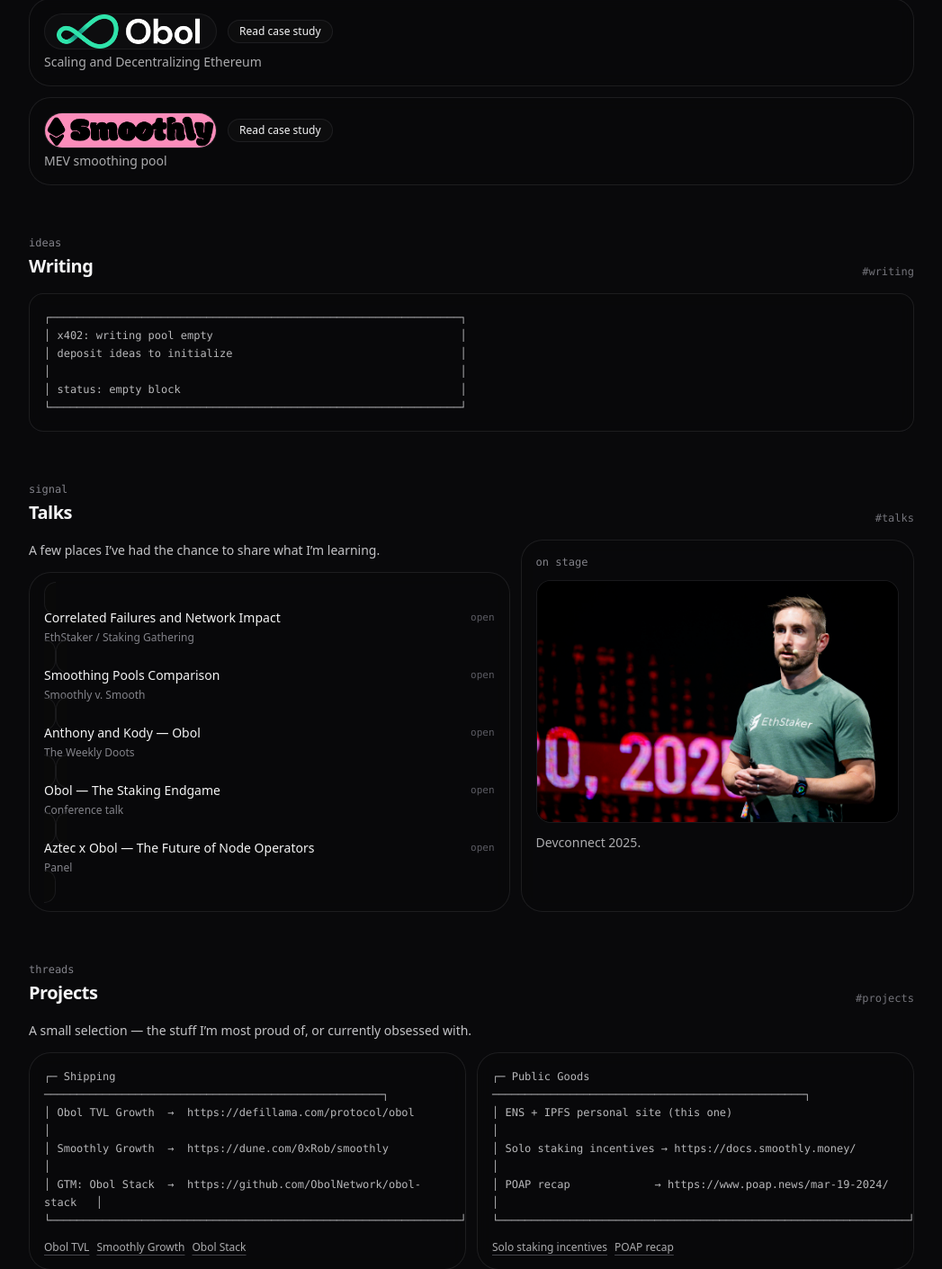
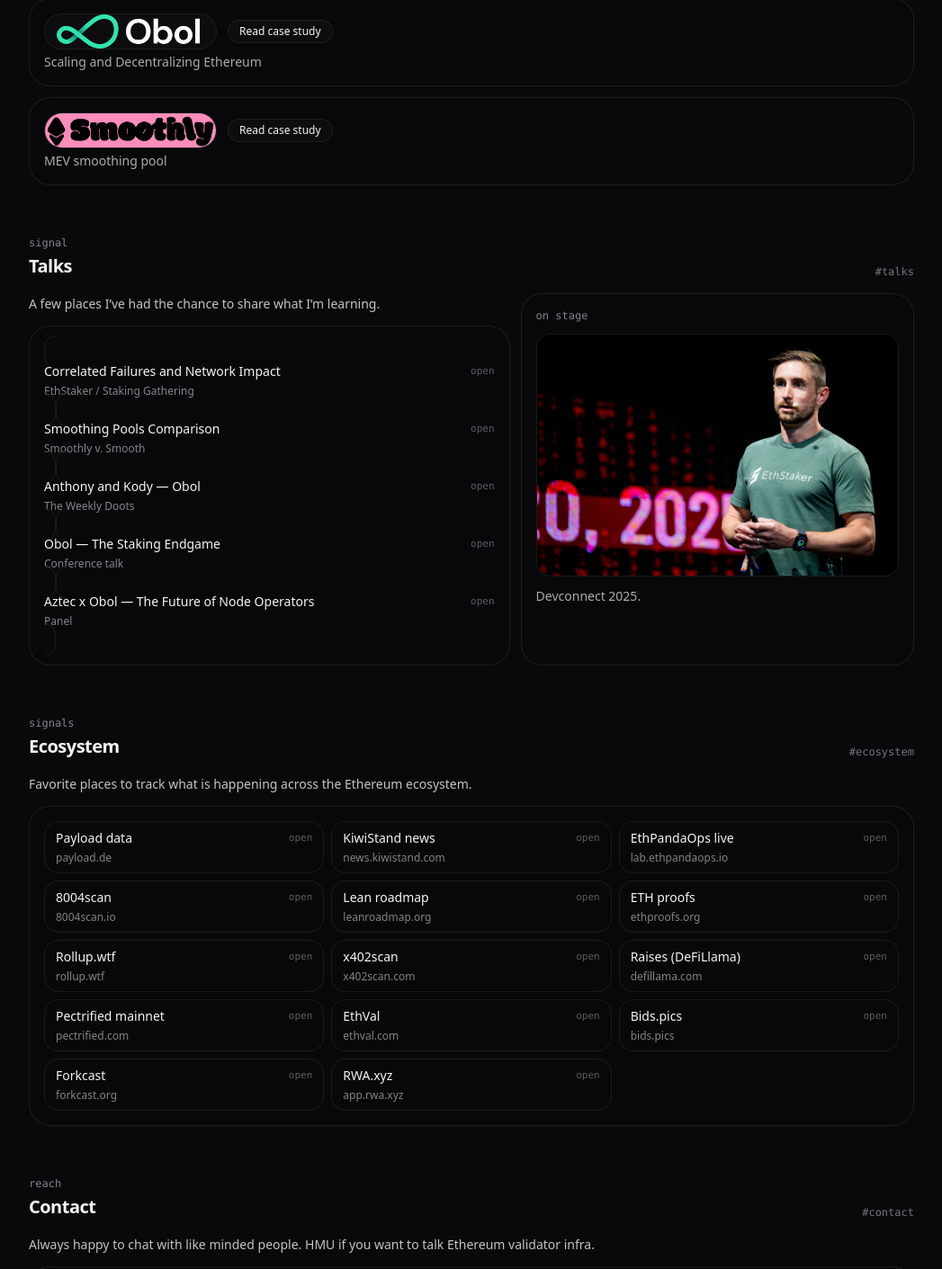
Before and after one commit to ksale001/kody-eth, a React (Vite) app: page / in a window 1280 px wide. Shown: the part 1330-2741 px from the top of the page at 90% size, without its empty margins (116-1163 px from the left). Built offline with nearby package versions, Linux system fonts and the light colour scheme.

Commit message:
chore: hide writing and projects sections

```diff
--- a/src/pages/Home.jsx
+++ b/src/pages/Home.jsx
@@ -19,9 +19,7 @@
   { key: "a", id: "about", label: "About" },
   { key: "h", id: "journey", label: "How I Got Here" },
   { key: "w", id: "work", label: "Work" },
-  { key: "r", id: "writing", label: "Writing" },
   { key: "t", id: "talks", label: "Talks" },
-  { key: "p", id: "projects", label: "Projects" },
   { key: "c", id: "contact", label: "Contact" },
 ];
 
@@ -41,9 +39,7 @@
     about: null,
     journey: null,
     work: null,
-    writing: null,
     talks: null,
-    projects: null,
     contact: null,
   });
 
@@ -519,19 +515,6 @@
           </div>
         </SectionBlock>
 
-        <SectionBlock id="writing" title="Writing" kicker="ideas" setRef={(el) => (refs.current.writing = el)}>
-          <div className="rounded-2xl border border-zinc-800/70 bg-zinc-950/45 p-4 backdrop-blur">
-            <pre className="whitespace-pre-wrap font-mono text-[12px] leading-5 text-zinc-200/80">
-{`┌───────────────────────────────────────────────────────────────┐
-│ x402: writing pool empty                                      │
-│ deposit ideas to initialize                                   │
-│                                                               │
-│ status: empty block                                           │
-└───────────────────────────────────────────────────────────────┘`}
-            </pre>
-          </div>
-        </SectionBlock>
-
         <SectionBlock id="talks" title="Talks" kicker="signal" setRef={(el) => (refs.current.talks = el)}>
           <div className="grid items-stretch gap-3 md:grid-cols-[1.1fr_0.9fr]">
             <div className="space-y-3">
@@ -578,55 +561,6 @@
                 Devconnect 2025.
               </figcaption>
             </figure>
-          </div>
-        </SectionBlock>
-
-        <SectionBlock id="projects" title="Projects" kicker="threads" setRef={(el) => (refs.current.projects = el)}>
-          <div className="space-y-3">
-            <p className="text-sm leading-6 text-zinc-200/85">
-              A small selection — the stuff I’m most proud of, or currently obsessed with.
-            </p>
-          </div>
-
-          <div className="mt-3 grid gap-3 sm:grid-cols-2">
-            <div className="rounded-3xl border border-zinc-800/70 bg-zinc-950/45 p-4 backdrop-blur">
-              <pre className="whitespace-pre-wrap font-mono text-[12px] leading-5 text-zinc-200/80">
-{`┌─ Shipping ────────────────────────────────────────────────────┐
-│ Obol TVL Growth  →  https://defillama.com/protocol/obol         │
-│ Smoothly Growth  →  https://dune.com/0xRob/smoothly             │
-│ GTM: Obol Stack  →  https://github.com/ObolNetwork/obol-stack   │
-└───────────────────────────────────────────────────────────────┘`}
-              </pre>
-              <div className="mt-3 flex flex-wrap gap-2 text-xs text-zinc-300/80">
-                <a className="underline decoration-zinc-500/60 underline-offset-4 hover:text-zinc-100" href="https://defillama.com/protocol/obol" target="_blank" rel="noreferrer">Obol TVL</a>
-                <a className="underline decoration-zinc-500/60 underline-offset-4 hover:text-zinc-100" href="https://dune.com/0xRob/smoothly" target="_blank" rel="noreferrer">Smoothly Growth</a>
-                <a className="underline decoration-zinc-500/60 underline-offset-4 hover:text-zinc-100" href="https://github.com/ObolNetwork/obol-stack" target="_blank" rel="noreferrer">Obol Stack</a>
-              </div>
-            </div>
-            <div className="rounded-3xl border border-zinc-800/70 bg-zinc-950/45 p-4 backdrop-blur">
-              <pre className="whitespace-pre-wrap font-mono text-[12px] leading-5 text-zinc-200/80">
-{`┌─ Public Goods ────────────────────────────────────────────────┐
-│ ENS + IPFS personal site (this one)                            │
-│ Solo staking incentives → https://docs.smoothly.money/         │
-│ POAP recap             → https://www.poap.news/mar-19-2024/     │
-└───────────────────────────────────────────────────────────────┘`}
-              </pre>
-              <div className="mt-3 flex flex-wrap gap-2 text-xs text-zinc-300/80">
-                <a className="underline decoration-zinc-500/60 underline-offset-4 hover:text-zinc-100" href="https://docs.smoothly.money/" target="_blank" rel="noreferrer">Solo staking incentives</a>
-                <a className="underline decoration-zinc-500/60 underline-offset-4 hover:text-zinc-100" href="https://www.poap.news/mar-19-2024/" target="_blank" rel="noreferrer">POAP recap</a>
-              </div>
-            </div>
-            <div className="rounded-3xl border border-zinc-800/70 bg-zinc-950/45 p-4 backdrop-blur">
-              <pre className="whitespace-pre-wrap font-mono text-[12px] leading-5 text-zinc-200/80">
-{`┌─ Experiments ─────────────────────────────────────────────────┐
-│ ASCII UI + keyboard-first interactions                          │
-│ https://github.com/ksale001/braille-buddy                        │
-└───────────────────────────────────────────────────────────────┘`}
-              </pre>
-              <div className="mt-3 flex flex-wrap gap-2 text-xs text-zinc-300/80">
-                <a className="underline decoration-zinc-500/60 underline-offset-4 hover:text-zinc-100" href="https://github.com/ksale001/braille-buddy" target="_blank" rel="noreferrer">braille-buddy</a>
-              </div>
-            </div>
           </div>
         </SectionBlock>
 
```
